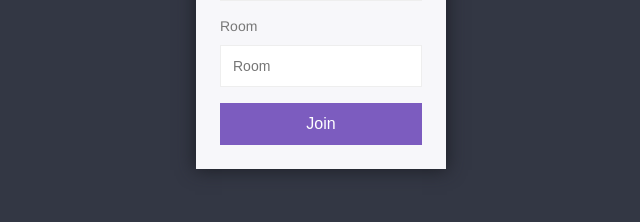
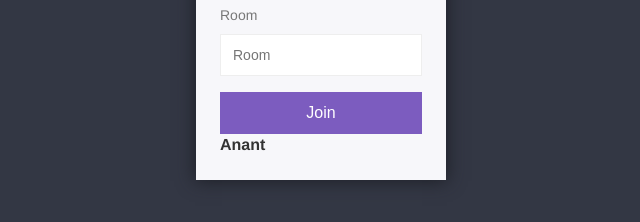
Before and after one commit to Anant7393/Chat-App, a website: page public/index.html in a window 1280 px wide. Shown: the part 392-614 px from the top of the page, without its empty margins (319-959 px from the left). Drawn offline with Linux system fonts and the light colour scheme.

Commit message:
first sommit

```diff
--- a/public/index.html
+++ b/public/index.html
@@ -18,6 +18,7 @@
                     <input type="text" name="room" placeholder="Room" required>
                     <button>Join</button>
                 </form>
+                <h4>Anant</h4>
             </div>
         </div>
     </body>
--- a/src/utils/messages.js
+++ b/src/utils/messages.js
@@ -6,7 +6,7 @@ const generateMessages=(username,text)=>{
     }
 }
 
-const generateLocationMessages=(username,url)=>{
+const generateLocationMessages=(username,url)=> {
     return {
         username,
         url,
```
Also changed, not shown: 1 other file.
